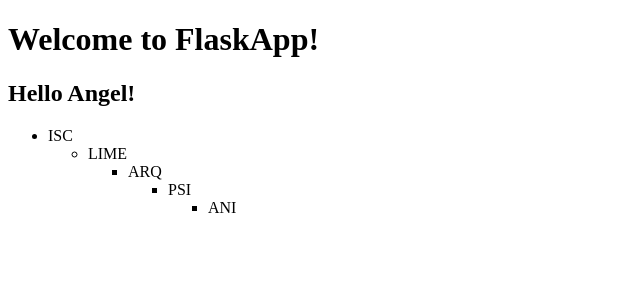
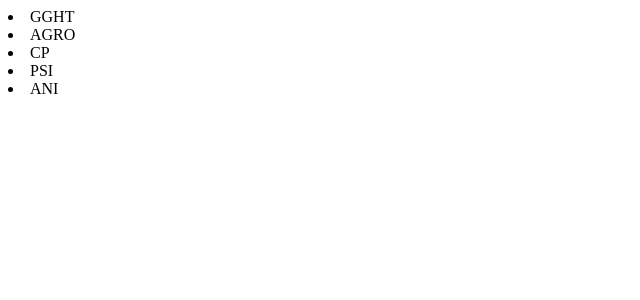
Before and after one commit to Phofly/impresionArreglos, a Flask app: page / in a window 1280 px wide. Shown: the top 300 px of the page, without its empty margins (0-640 px from the left). Run offline with Flask 3, Linux system fonts and the light colour scheme.

Commit message:
Instalación de Flask

```diff
--- a/app.py
+++ b/app.py
@@ -5,6 +5,5 @@ app = Flask(__name__)
 
 @app.route('/')
 def hello():
-    nombre = "Angel"
-    Licenciaturas = ["ISC", "LIME", "ARQ", "PSI", "ANI"]
-    return render_template('index.html', nombre=nombre, Licenciaturas=Licenciaturas, len=len(Licenciaturas))
+    Licenciaturas = ["GGHT", "AGRO", "CP", "PSI", "ANI"]
+    return render_template('index.html', Licenciaturas=Licenciaturas, len=len(Licenciaturas))
--- a/templates/index.html
+++ b/templates/index.html
@@ -2,15 +2,12 @@
 <html lang="en">
 <head>
     <meta charset="UTF-8">
-    <title>FlaskApp</title>
 </head>
 <body>
-    <h1>Welcome to FlaskApp!</h1>
-    <h2>Hello {{nombre}}!</h2>
     {%for n in range(0, len)%}
-    <ul>
+    <lo>
        <li>{{Licenciaturas[n]}}</li>
     {%endfor%}
-    </ul>
+    </lo>
 </body>
 </html>
```
